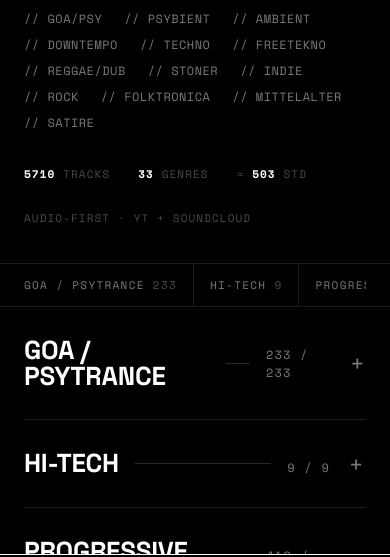
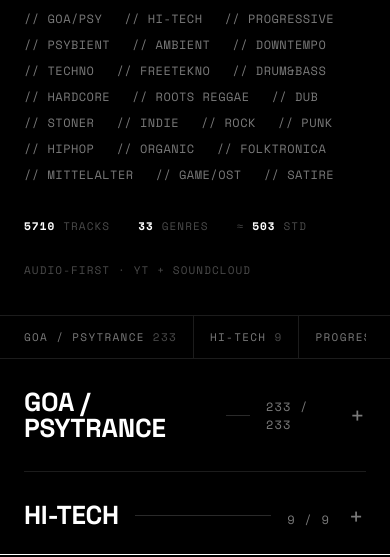
Before and after one commit to Yukax3/temple, a plain HTML site: page index.html in a window 390 px wide. Both pictures are taken after a click on the button 30 px from the left and 792 px from the top of the page. Shown: the part 216-773 px from the top of the page. Drawn offline with nearby package versions, Linux system fonts and the light colour scheme.

Commit message:
Add files via upload

```diff
--- a/index.html
+++ b/index.html
@@ -12,6 +12,11 @@
 <link rel="canonical" href="https://temple-taupe-three.vercel.app/">
 <link rel="icon" type="image/svg+xml" href="favicon.svg">
 <link rel="apple-touch-icon" href="favicon.svg">
+<link rel="manifest" href="manifest.webmanifest">
+<meta name="mobile-web-app-capable" content="yes">
+<meta name="apple-mobile-web-app-capable" content="yes">
+<meta name="apple-mobile-web-app-status-bar-style" content="black">
+<meta name="apple-mobile-web-app-title" content="TEMPLE">
 <!-- Open Graph -->
 <meta property="og:type" content="website">
 <meta property="og:site_name" content="TEMPLE">
@@ -403,9 +408,10 @@ button{font-family:inherit;color:inherit;background:none;border:none;cursor:poin
   <div class="wrap">
     <h1>TEMPLE<span class="dot">.</span></h1>
     <div class="hero__sub">
-      <span>Goa/Psy</span><span>Psybient</span><span>Ambient</span><span>Downtempo</span>
-      <span>Techno</span><span>Freetekno</span><span>Reggae/Dub</span><span>Stoner</span>
-      <span>Indie</span><span>Rock</span><span>Folktronica</span><span>Mittelalter</span><span>Satire</span>
+      <span>Goa/Psy</span><span>Hi-Tech</span><span>Progressive</span><span>Psybient</span><span>Ambient</span><span>Downtempo</span>
+      <span>Techno</span><span>Freetekno</span><span>Drum&amp;Bass</span><span>Hardcore</span><span>Roots Reggae</span><span>Dub</span>
+      <span>Stoner</span><span>Indie</span><span>Rock</span><span>Punk</span><span>HipHop</span><span>Organic</span>
+      <span>Folktronica</span><span>Mittelalter</span><span>Game/OST</span><span>Satire</span>
     </div>
     <div class="hero__meta">
       <span><b id="m-tracks">0</b> Tracks</span>
@@ -1030,6 +1036,7 @@ let openGenres = new Set();  // aufgeklappte Genre-Sektionen (Akkordeon)
 let isPlaying = false;
 let shuffle = false, repeat = false;
 let volume = 100, muted = false;
+let fadeMul = 1, fadeOn = true; const FADE = 6;   // weiche Ein-/Ausblendung (Sek)
 let ytApiReady = false, ytReady = false, player = null, ticker = null;
 let scApiReady = false, scReady = false, scWidget = null, scPos = 0;   // SoundCloud-Engine
 let ytLoading = false, scLoading = false;   // Player-APIs erst bei Bedarf laden
@@ -1160,9 +1167,10 @@ function resume(src){ if (pending && (pending.t.source||"youtube")===src){ const
 function findEntry(u){ return FLAT.find(e=>uid(e.t)===u) || null; }
 function playUid(u){ const e = findEntry(u); if (e) startPlay(e); }
 
-function startPlay(e){
+function startPlay(e, noOpen){
   curId = uid(e.t);
-  if (e.genre) openGenres.add(e.genre);
+  fadeMul = fadeOn ? 0 : 1;   // neuer Track blendet sanft ein
+  if (e.genre && !noOpen) openGenres.add(e.genre);   // Randomizer öffnet die Sektion NICHT
   curSource = e.t.source || "youtube";
   isPlaying = true;
   updateBar(e);
@@ -1259,6 +1267,16 @@ function updateBar(e){
   $("#pl-title").textContent = e.t.title || e.t.id;
   $("#pl-artist").textContent = e.t.artist || "—";
   reflectPlay();
+  // Lock-Screen / Kopfhörer-Steuerung (MediaSession) — zeigt Track + erlaubt Play/Pause/Next/Prev
+  if ("mediaSession" in navigator){
+    try{
+      navigator.mediaSession.metadata = new MediaMetadata({ title:e.t.title||"", artist:e.t.artist||"", album:"TEMPLE · "+(e.genre||"") });
+      navigator.mediaSession.setActionHandler("play", togglePlay);
+      navigator.mediaSession.setActionHandler("pause", togglePlay);
+      navigator.mediaSession.setActionHandler("nexttrack", next);
+      navigator.mediaSession.setActionHandler("previoustrack", prev);
+    }catch(_){}
+  }
 }
 function updateTime(c,d){
   $("#t-cur").textContent = fmt(c);
@@ -1267,6 +1285,11 @@ function updateTime(c,d){
   $("#seek-fill").style.width = (p*100)+"%";
   $("#player").style.setProperty("--prog", (p*100)+"%");   // Mobile-Fortschrittslinie
   const si = $("#seek-input"); if (document.activeElement !== si) si.value = Math.round(p*1000);
+  // weiche Übergänge: fadeMul aus Position (rein über erste FADE s, raus über letzte FADE s); Mitte = 1 (selbstkorrigierend)
+  if (fadeOn && d > 2*FADE){
+    const fm = Math.max(0, Math.min(1, Math.min(c/FADE, (d-c)/FADE)));
+    if (Math.abs(fm - fadeMul) > 0.02){ fadeMul = fm; applyVolume(); }
+  } else if (d > 0 && fadeMul !== 1){ fadeMul = 1; applyVolume(); }
 }
 function startTicker(){
   clearInterval(ticker);
@@ -1430,12 +1453,13 @@ function setStat(sel,msg,cls){ const el=$(sel); el.textContent=msg; el.className
    WIRING
    ==================================================================== */
 function applyVolume(){
+  const eff = Math.round((muted ? 0 : volume) * fadeMul);   // fadeMul = weiche Übergänge (0..1)
   if (player && ytReady){
-    if (muted || volume===0){ player.mute(); }
-    else { player.unMute(); player.setVolume(volume); }
+    if (eff===0){ player.mute(); }
+    else { player.unMute(); player.setVolume(eff); }
   }
-  if (scWidget){ try{ scWidget.setVolume(muted ? 0 : volume); }catch(_){} }
-  const shown = (muted || volume===0);
+  if (scWidget){ try{ scWidget.setVolume(eff); }catch(_){} }
+  const shown = (muted || volume===0);   // UI zeigt die EINGESTELLTE Lautstärke, nicht den Fade
   $("#vol-fill").style.width = (shown?0:volume) + "%";
   $("#ic-vol").style.display = shown ? "none":"block";
   $("#ic-mute").style.display = shown ? "block":"none";
@@ -1491,7 +1515,7 @@ function bind(){
   $("#btn-prev").onclick = prev;
   $("#btn-random").onclick = ()=>{
     const all=[]; LIB.genres.forEach(g=>g.tracks.forEach(t=>all.push({t,genre:g.name})));
-    if (all.length) startPlay(all[Math.floor(Math.random()*all.length)]);
+    if (all.length) startPlay(all[Math.floor(Math.random()*all.length)], true);   // true = Sektion nicht aufklappen
   };
   $("#btn-shuffle").onclick = e=>{ shuffle=!shuffle; e.currentTarget.classList.toggle("is-on",shuffle); };
   $("#btn-repeat").onclick = e=>{ repeat=!repeat; e.currentTarget.classList.toggle("is-on",repeat); };
@@ -1532,6 +1556,7 @@ async function boot(){
   bind();
   render();
   routeHash();   // Player-APIs (YT/SC) werden erst beim ersten Play geladen → schnellerer Initial-Load
+  if ("serviceWorker" in navigator) navigator.serviceWorker.register("sw.js").catch(()=>{});   // PWA / installierbar
 }
 boot();
 })();
```
Also changed, not shown: sw.js (added, +25 -0 lines), manifest.webmanifest (added).
